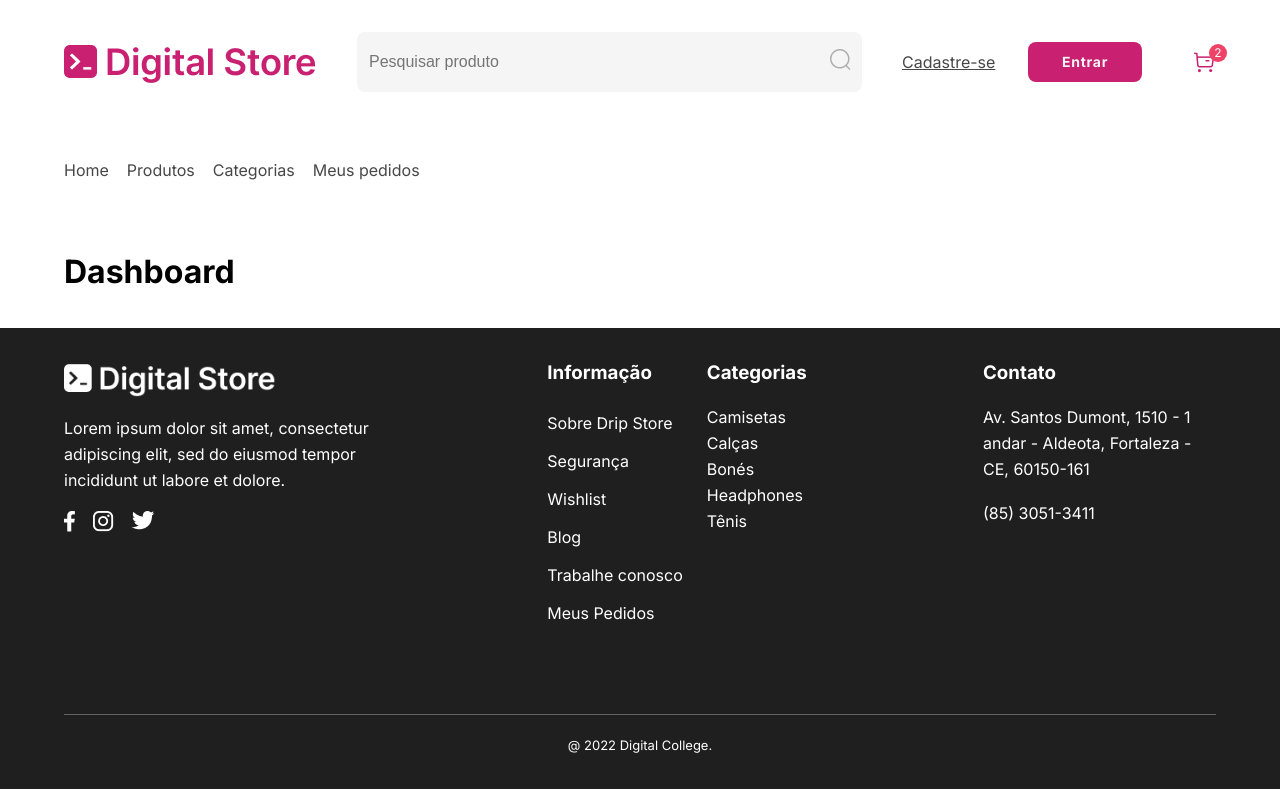
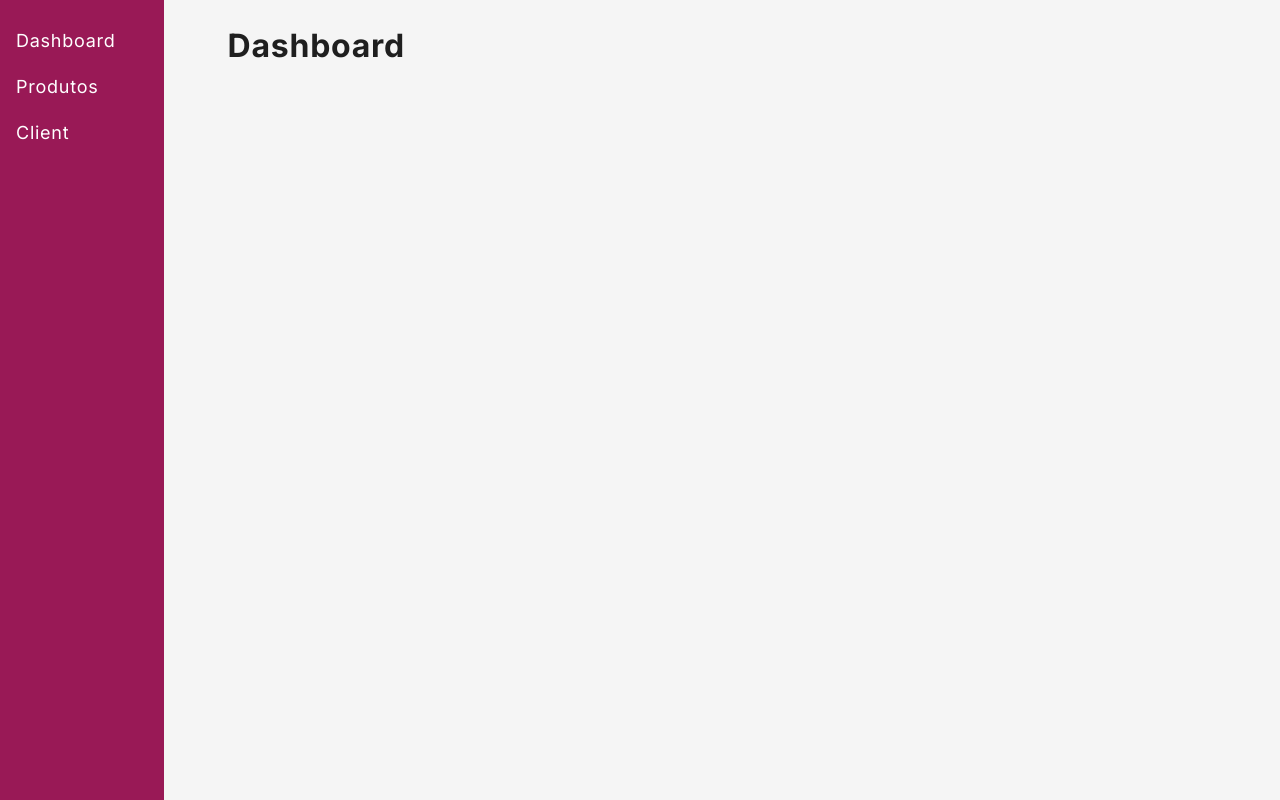
Before and after one commit to PedroAloonso/Digital-College-FullStack, a React (Vite) app: page /dashboard in a window 1280 px wide. Built offline with nearby package versions, Linux system fonts and the light colour scheme.

Commit message:
feat: add DashboardMenu component and integrate it into the Dashboard page; add styles for layout consistency, and add new route dashboard

```diff
--- /dev/null
+++ b/src/components/Menu/DashboardMenu/DashboardMenu.jsx
@@ -0,0 +1,15 @@
+import style from "./dashboardMenu.module.scss"
+
+export default function DashboardMenu() {
+    return (
+        <div className={style.container}>
+            <nav>
+                <ul>
+                    <li>Dashboard</li>
+                    <li>Produtos</li>
+                    <li>Client</li>
+                </ul>
+            </nav>
+        </div>
+    );
+};
--- /dev/null
+++ b/src/components/Menu/DashboardMenu/dashboardMenu.module.scss
@@ -0,0 +1,24 @@
+@use "../../../assets/styles/TextClasses";
+
+.container {
+    padding: 0 !important;
+
+    height: 100vh;
+    width: fit-content;
+
+    background-color: var(--tertiary);
+
+    @include TextClasses.text-medium;
+    color: var(--white);
+
+    & nav {
+        padding: 1.5rem 3rem;
+        padding-left: 1rem;
+        & ul {
+            display: flex;
+            flex-direction: column;
+            gap: 12px;
+            list-style-type: none;
+        }
+    }
+}
--- a/src/pages/Dashboard/Dashboard.jsx
+++ b/src/pages/Dashboard/Dashboard.jsx
@@ -1,6 +1,11 @@
+import style from "./dashboard.module.scss"
+
+import DashboardMenu from "../../components/Menu/DashboardMenu/DashboardMenu";
+
 export default function Dashboard() {
     return (
-        <div>
+        <div className={style.container}>
+            <DashboardMenu/>
             <h1>Dashboard</h1>
         </div>
     );
--- a/src/pages/Dashboard/dashboard.module.scss
+++ b/src/pages/Dashboard/dashboard.module.scss
@@ -0,0 +1,8 @@
+@use "../../assets/styles/TextClasses";
+
+.container {
+    @include TextClasses.text-small;
+
+    display: flex;
+    background-color: var(--light-gray-3);
+}
--- a/src/routes/AppRoutes.jsx
+++ b/src/routes/AppRoutes.jsx
@@ -35,10 +35,10 @@ export default function AppRoutes() {
 
                     <Route path="categories" element={<Categories />} />
                     <Route path="my-orders" element={<MyOrders />} />
-                    <Route path="dashboard" element={<Dashboard />} />
 
                     <Route path="*" element={<Home />} />
                 </Route>
+                <Route path="/dashboard" element={<Dashboard />} />
             </Routes>
         </>
     );
```
